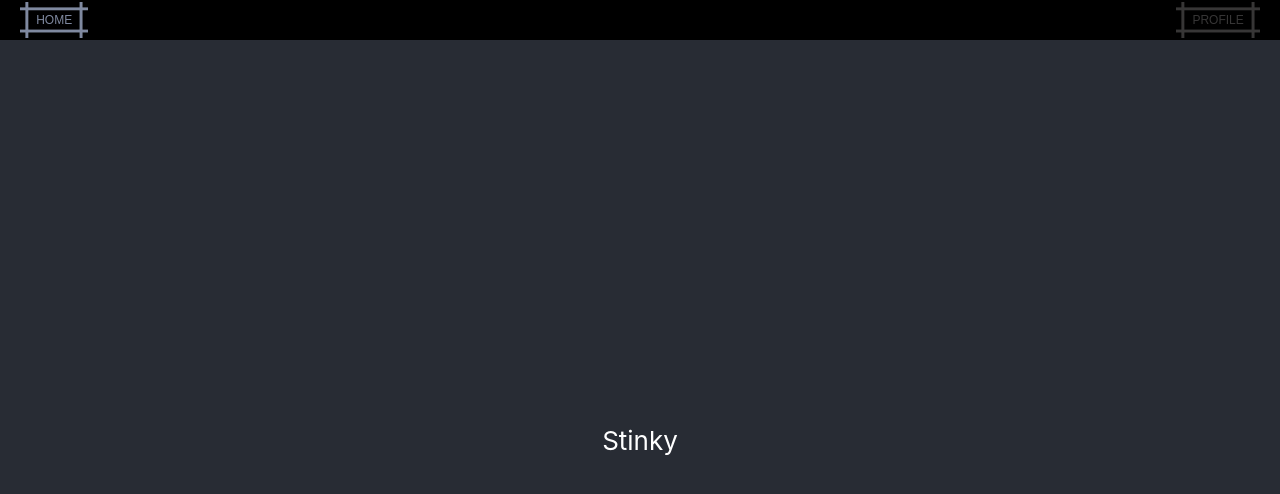
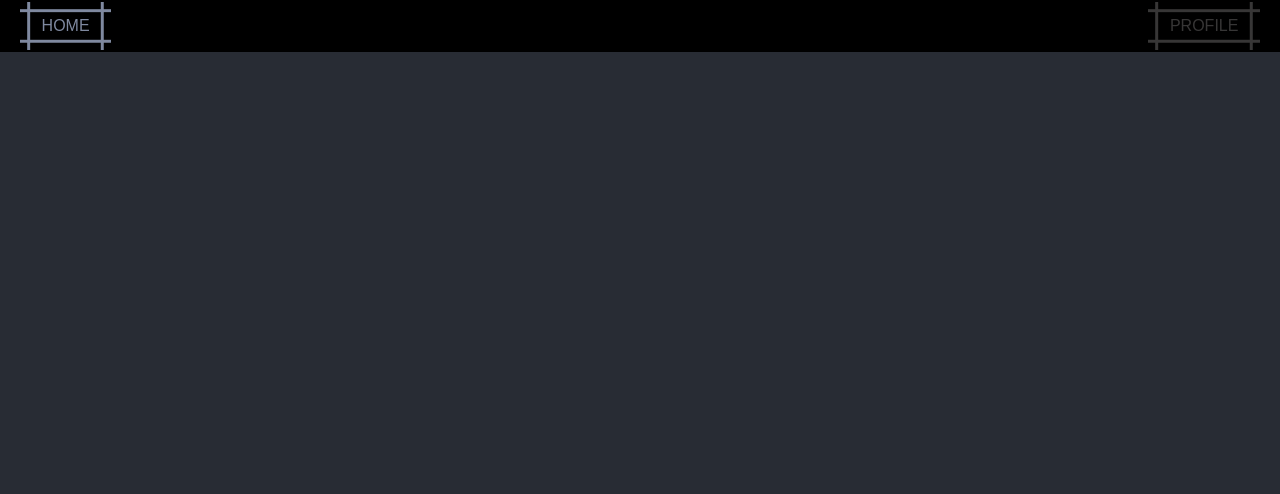
Before and after one commit to w-jones38/finalProject498, a React app in the folder frontend/: page /profile in a window 1280 px wide. Built offline with nearby package versions, Linux system fonts and the light colour scheme.

Commit message:
update sizes and fix buttons

```diff
--- a/frontend/src/BetterButton/BetterButton.css
+++ b/frontend/src/BetterButton/BetterButton.css
@@ -13,7 +13,7 @@
   transition: .3s linear, color 0s, background-color 0s;
   outline: var(--b) solid #0000;
   outline-offset: .6em;
-  font-size: 1.5vmin;
+  font-size: 2vmin;
 
   border: 0;
 
--- /dev/null
+++ b/frontend/src/PictureLink/PictureLink.js
@@ -0,0 +1,7 @@
+import './PictureLink.css'
+
+function PictureLink() {
+
+}
+
+export default PictureLink
--- a/frontend/src/Profile/Profile.js
+++ b/frontend/src/Profile/Profile.js
@@ -1,5 +1,6 @@
 import React from 'react';
 import Toolbar from '../Toolbar/Toolbar';
+import PictureLink from '../PictureLink/PictureLink';
 import './Profile.css'
 
 function Profile(props) {
@@ -7,7 +8,7 @@ function Profile(props) {
         <div className='Profile'>
             <Toolbar pageSelected='Profile'/>
             <header className='Profile-header'>
-                Stinky
+                <PictureLink />
             </header>
         </div>
     );
--- a/frontend/src/Toolbar/Toolbar.css
+++ b/frontend/src/Toolbar/Toolbar.css
@@ -1,5 +1,5 @@
 .Toolbar {
-    height: 5vmin;
+    height: 6.5vmin;
     width: 100%;
     position: fixed;
     top: 0;
--- a/frontend/src/Toolbar/Toolbar.js
+++ b/frontend/src/Toolbar/Toolbar.js
@@ -9,9 +9,11 @@ function Toolbar(props) {
     const navToHomepage = () => {
         navigate('/');
     };
+
     const navToProfile = () => {
         navigate('/profile');
     };
+
     return (
         <header className='Toolbar'>
             <BetterButton disabled={props.pageSelected === "Homepage"}
```
Also changed, not shown: frontend/src/PictureLink/PictureLink.css (added).
